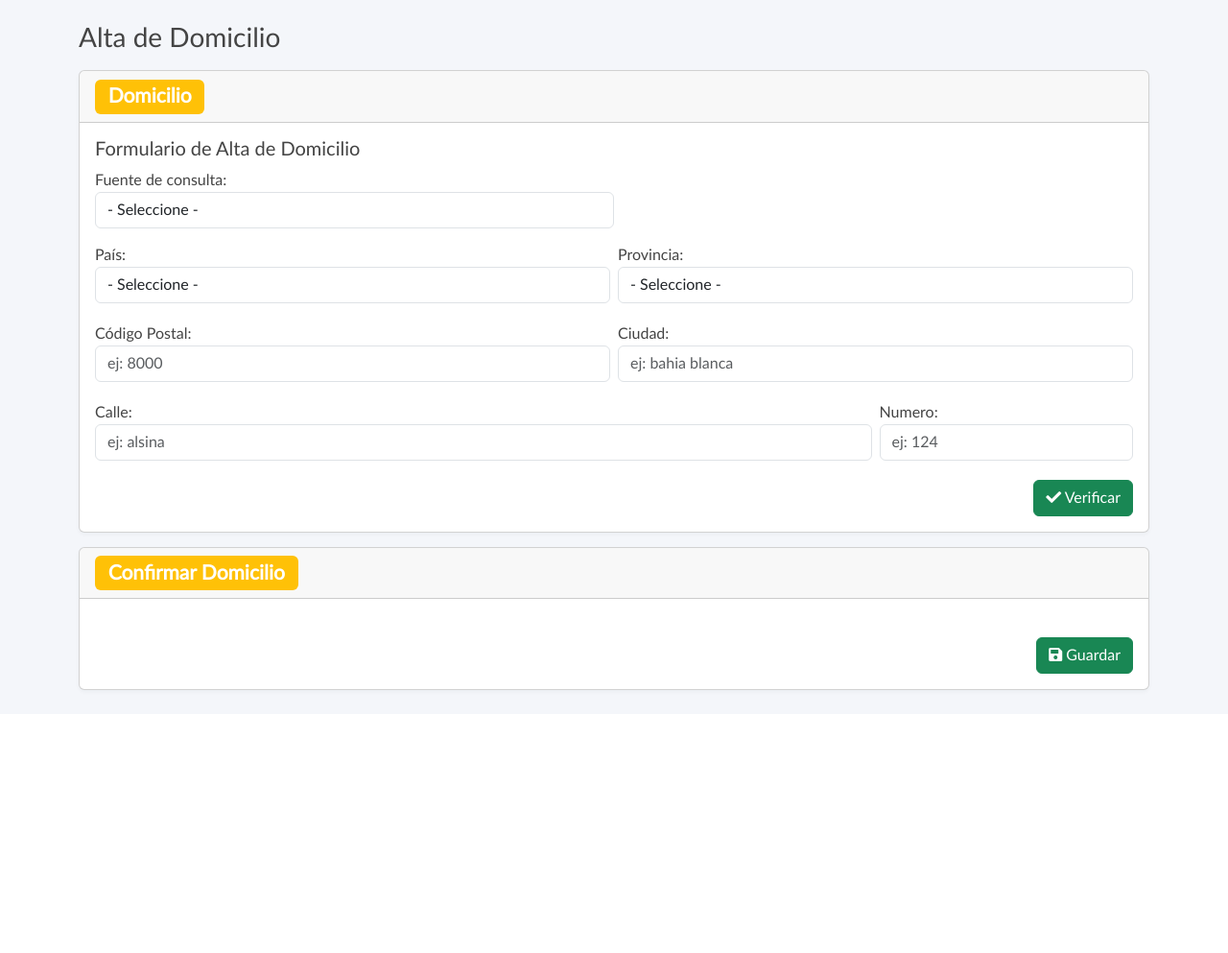
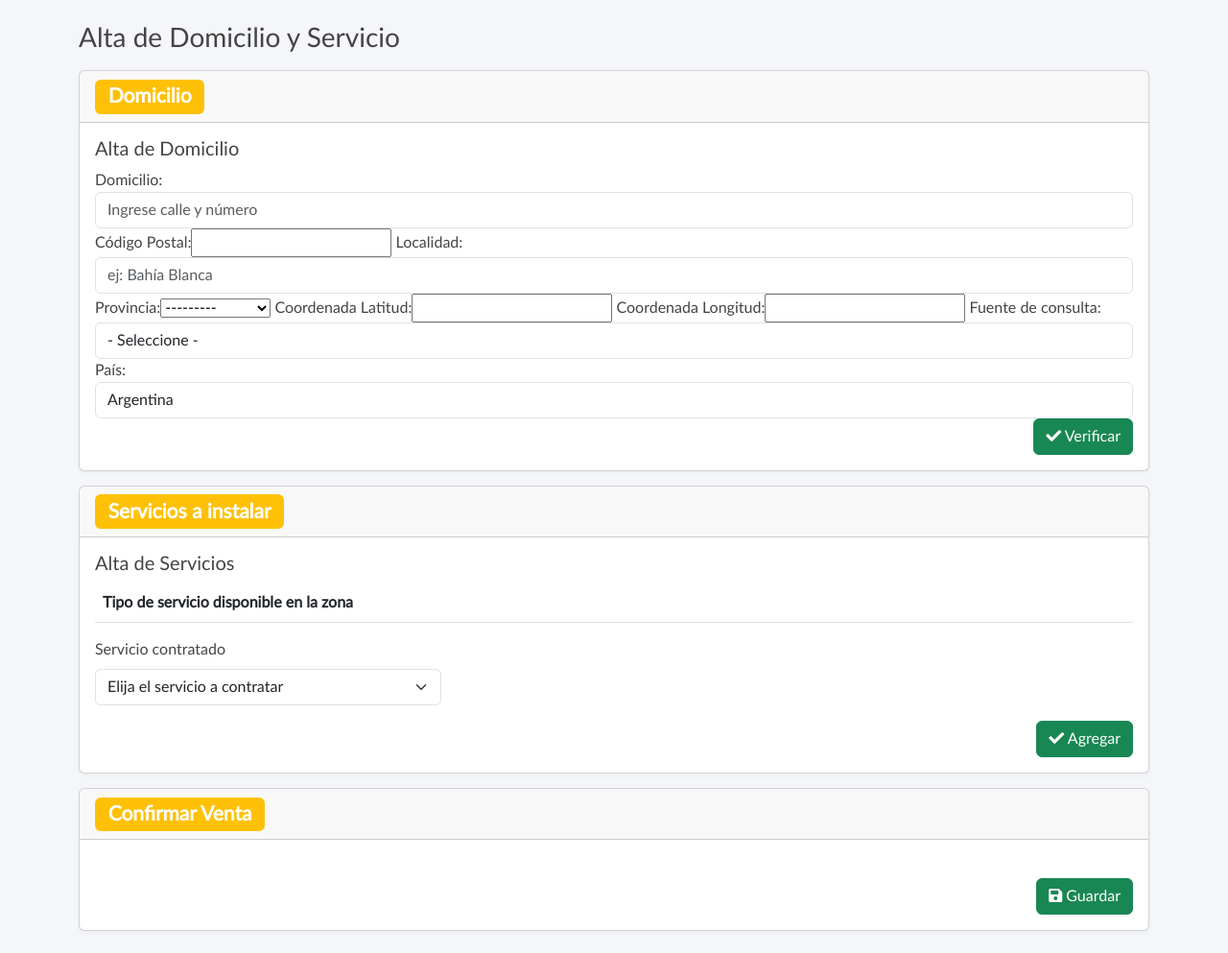
Before and after one commit to JereFassi/proyecto-django, a Django app: page /domicilio/ in a window 1280 px wide. Shown: the part 56-1049 px from the top of the page at 96% size. Before the commit the page ends 779 px from the top, so only its background shows below. Run offline with Django 3.2, Linux system fonts and the light colour scheme; lists and menus that the app fills with data are empty; some libraries are stand-ins or nearby versions.

Commit message:
modulo ventas y admin OTrabajo

```diff
--- a/PIG/integrador/forms.py
+++ b/PIG/integrador/forms.py
@@ -1,21 +1,8 @@
 from django import forms
 # from django.core.validators import validate_email
 from integrador.form_validators import *
-from .models import Empleado, Cliente
+from .models import Cliente, Domicilio
 
-class EmpleadoForm(forms.ModelForm):
-
-    class Meta:
-        model = Empleado
-        fields = '__all__'
-        widgets = {
-            'comision' : forms.TextInput(attrs={'class':'form-control','placeholder':'Ingrese dígito del porcentaje'})
-        }
-        error_messages = {
-            'comision' :{
-                'required':'Valores Válidos del 1 al 5'
-            }
-        }
 
 class ClienteForm(forms.ModelForm):
 
@@ -29,35 +16,20 @@ class ClienteForm(forms.ModelForm):
 
         }
 
-class ClientesForm(forms.Form):
-
-    nombre_y_apellido = forms.CharField(
-        label = 'Nombre y Apellido',
-        max_length = 256,
-        validators=(only_letters,),
-        widget = forms.TextInput(attrs={"class": "form-control", 'placeholder':'Homero Simpson', "onkeyup": "formValidate()"})
-    )
-
-    dni = forms.IntegerField(
-        label = 'Documento de Identidad',
-        widget = forms.NumberInput(attrs={"class": "form-control", 'placeholder':'12345678', "onkeyup": "formValidate()"})
-    )
-
-    email = forms.EmailField(
-        label = 'Email',
-        max_length = 128,
-        validators = (validate_email,),
-        error_messages = {'required': 'Por favor complete el campo'},
-        widget = forms.TextInput(attrs={'class':'form-control','type':'email', 'placeholder':'pig@cac.com.ar', "onkeyup": "formValidate()"})
-    )
-
-    telefono = forms.IntegerField(
-        label = 'Telefono',
-        widget = forms.NumberInput(attrs={"class": "form-control", 'placeholder':'+54 9 291 425262', "onkeyup": "formValidate()"})
-    )
-
-class DomicilioForm(forms.Form):
-
+class DomicilioForm(forms.ModelForm):
+    class Meta:
+        model=Domicilio
+        fields='__all__'
+        exclude=('cliente_id','servicio_id',)
+        widgets = {
+            'direccion' : forms.TextInput(attrs={'class':'form-control','placeholder':'Ingrese calle y número'}),
+            'localidad' :forms.TextInput(attrs={"class": "form-control", 'placeholder':'ej: Bahía Blanca'})
+        }
+        error_messages = {
+            'codigo_postal' :{
+                'required':'Formato numérico XXXX'
+            }
+        }
     FUENTES = (
         ('',' - Seleccione - '),
         ('https://geocode.maps.co/search?','Geocode'),
@@ -65,18 +37,10 @@ class DomicilioForm(forms.Form):
     )
 
     PAISES = (
-        ('',' - Seleccione - '),
         ('AR','Argentina'),
         ('BR','Brasil'),
-        ('PR','Patricio Rey'),
     )
 
-    PROVINCIAS = (
-        ('',' - Seleccione - '),
-        ('Buenos Aires','Buenos Aires'),
-        ('Cordoba','Córdoba'),
-        ('La Pampa','La Pampa'),
-    )
 
     fuente = forms.ChoiceField(
         label = 'Fuente de consulta',
@@ -91,34 +55,3 @@ class DomicilioForm(forms.Form):
         initial = 1,
         widget = forms.Select(attrs={"class": "form-control", 'placeholder':'',})
     )
-
-    provincia = forms.ChoiceField(
-        label = 'Provincia',
-        choices = PROVINCIAS,
-        initial = 1,
-        widget = forms.Select(attrs={"class": "form-control", 'placeholder':'',})
-    )
-
-    codigo_postal = forms.IntegerField(
-        label = 'Código Postal',
-        widget = forms.NumberInput(attrs={"class": "form-control", 'placeholder':'ej: 8000', "onkeyup": "formValidate()"})
-    )
-
-    ciudad = forms.CharField(
-        label = 'Ciudad',
-        max_length = 256,
-        validators=(),
-        widget = forms.TextInput(attrs={"class": "form-control", 'placeholder':'ej: bahia blanca', "onkeyup": "formValidate()"})
-    )
-
-    calle = forms.CharField(
-        label = 'Calle',
-        max_length = 256,
-        validators=(),
-        widget = forms.TextInput(attrs={"class": "form-control", 'placeholder':'ej: alsina', "onkeyup": "formValidate()"})
-    )
-
-    numero = forms.IntegerField(
-        label = 'Numero',
-        widget = forms.NumberInput(attrs={"class": "form-control", 'placeholder':'ej: 124', "onkeyup": "formValidate()"})
-    )
--- a/PIG/integrador/urls.py
+++ b/PIG/integrador/urls.py
@@ -3,23 +3,14 @@ from django.urls import path, re_path, include
 from . import views
 
 urlpatterns = [
-    path('inicio_empleado', views.index, name='inicio_empleado'),
+    path('inicio_empleado/', views.index, name='inicio_empleado'),
     path('cliente/', views.cliente_index,name='cliente_index'),
     path('cliente/nuevo/', views.cliente_nuevo,name='cliente_nuevo'),
     path('cliente/editar/<int:id>', views.cliente_editar,name='cliente_editar'),
     path('cliente/eliminar/<int:id>', views.cliente_eliminar,name='cliente_eliminar'),
-    path('empleado/', views.empleado_index,name='empleado_index'),
-    path('empleado/nuevo/', views.empleado_nuevo,name='empleado_nuevo'),
-    path('empleado/editar/<int:id>', views.empleado_editar,name='empleado_editar'),
-    path('empleado/eliminar/<int:id>', views.empleado_eliminar,name='empleado_eliminar'),
 
-
-
-
-    path('clientes/', views.clientes, name='clientes'),
     path('domicilio/', views.domicilio, name='domicilio'),
     path('geo/', views.geo_localizacion, name='geo-localizacion'),
-    # path('contacto/', views.contacto, name='contacto'),
     path('dashboard/', views.dashboard, name='dashboard'),
     path('forms/', views.forms, name='forms'),
     path('tables/', views.tables, name='tables'),
@@ -41,4 +32,6 @@ urlpatterns = [
     path('roles/', views.roles, name='roles'),
     path('permissions/', views.permissions, name='permissions'),
     path('settings/', views.settings, name='settings'),
+
+    path('servicioview/', views.ServicioListView.as_view(),name='servicio'),
 ]
--- a/PIG/integrador/views.py
+++ b/PIG/integrador/views.py
@@ -11,57 +11,14 @@ from django.contrib import messages
 from integrador.forms import *
 from integrador.communications import *
 from integrador.maps import *
-from .forms import ClienteForm, EmpleadoForm
-from .models import Cliente, Empleado
+from .forms import ClienteForm
+from .models import Cliente, Servicio
 from django.views.generic import ListView
 from django.views.generic.edit import CreateView, UpdateView, DeleteView
 from django.urls import reverse_lazy
 from django.http import HttpResponseRedirect
 from django.shortcuts import render, get_object_or_404
 from django.db.models import Q
-
-
-
-"""
-    CRUD Empleado
-"""
-def empleado_index(request):
-    #queryset
-    empleado = Empleado.objects.filter(baja=False)
-    return render(request,'integrador/empleado/index.html',{'empleado':empleado})
-
-def empleado_nuevo(request):
-    if(request.method=='POST'):
-        formulario = EmpleadoForm(request.POST)
-        if formulario.is_valid():
-            formulario.save()
-            return redirect('empleado_index')
-    else:
-        formulario = EmpleadoForm()
-    return render(request,'integrador/empleado/nuevo.html',{'form':formulario})
-
-def empleado_editar(request,id):
-    try:
-        empleado = Empleado.objects.get(pk = id)
-    except Empleado.DoesNotExist:
-        return render(request,'error-404.html')
-
-    if(request.method=='POST'):
-        formulario = EmpleadoForm(request.POST,instance = empleado)
-        if formulario.is_valid():
-            formulario.save()
-            return redirect('empleado_index')
-    else:
-        formulario = EmpleadoForm(instance = empleado)
-    return render(request,'integrador/empleado/editar.html',{'form':formulario})
-
-def empleado_eliminar(request,id):
-    try:
-        empleado = Empleado.objects.get(pk = id)
-    except Empleado.DoesNotExist:
-        return render(request,'error-404.html')
-    empleado.soft_delete()
-    return redirect('empleado_index')
 
 """
     CRUD Cliente
@@ -76,7 +33,7 @@ def cliente_nuevo(request):
         formulario = ClienteForm(request.POST)
         if formulario.is_valid():
             formulario.save()
-            return redirect('cliente_index')
+            return redirect('domicilio')
     else:
         formulario = ClienteForm()
     return render(request,'integrador/cliente/nuevo.html',{'form':formulario})
@@ -91,7 +48,7 @@ def cliente_editar(request,id):
         formulario = ClienteForm(request.POST,instance = cliente)
         if formulario.is_valid():
             formulario.save()
-            return redirect('cliente_index')
+            return redirect('domicilio')
     else:
         formulario = ClienteForm(instance = cliente)
     return render(request,'integrador/cliente/editar.html',{'form':formulario})
@@ -122,27 +79,6 @@ def index(request):
 
     return render(request,'integrador/index.html', context)
 
-def clientes(request):
-
-    context = {}
-    mensaje = None
-
-    if(request.method=='POST'):
-        cliente_form = ClientesForm(request.POST)
-        if(cliente_form.is_valid()):
-            messages.success(request,'Hemos recibido tus datos correctamente')
-            # acción para tomar los datos del formulario
-        else:
-            messages.warning(request,'Por favor revisa los errores en el formulario')
-    else:
-        cliente_form = ClientesForm()
-
-    context.update({
-        'cliente_form': cliente_form,
-        'mensaje': mensaje
-    })
-
-    return render(request,'integrador/form-cliente.html', context)
 
 def domicilio(request):
 
@@ -154,24 +90,25 @@ def domicilio(request):
     if(request.method=='POST'):
         domicilio_form = DomicilioForm(request.POST)
         if(domicilio_form.is_valid()):
-            messages.success(request,'Hemos recibido tus datos correctamente')
+            messages.success(request,'Domicilio válido para realizar instalación')
+            domicilio_form.save()
             # acción para tomar los datos del formulario
             domicilio_datos = {
-                # "street": f"{domicilio_form.cleaned_data['numero']} {domicilio_form.cleaned_data['calle']}",
-                "street": f"{domicilio_form.cleaned_data['calle']} {domicilio_form.cleaned_data['numero']}",
-                "city": domicilio_form.cleaned_data['ciudad'],
+                "street": f"{domicilio_form.cleaned_data['direccion']}",
+                "city": domicilio_form.cleaned_data['localidad'],
                 "state": domicilio_form.cleaned_data['provincia'],
-                "country": domicilio_form.cleaned_data['pais'],
+                "country": 'Argentina',
                 "postalcode": domicilio_form.cleaned_data['codigo_postal'],
             }
-            fuente = domicilio_form.cleaned_data['fuente']
+            fuente = 'Geocode'
             data = consulta_geodecode(fuente, domicilio_datos)
             if data != None:
                 mapa_html = generar_mapa_html(data)
             else:
                 f"<h4> No se pudo generar el mapa </h4>"
         else:
-            messages.warning(request,'Por favor revisa los errores en el formulario')
+            messages.warning(request,'Por favor revisa los datos ingresados')
+        return redirect('servicio')
     else:
         domicilio_form = DomicilioForm()
 
@@ -189,6 +126,21 @@ def geo_localizacion(request):
     context = {}
 
     return render(request,'integrador/form-geo-localizacion.html', context)
+
+
+
+class ServicioListView(ListView):
+    model = Servicio
+    context_object_name = 'servicio'
+    template_name= 'integrador/form-domicilio.html'
+    queryset= Servicio.objects.all()
+    ordering = ['descripcion']
+    paginate_by = 6
+
+    def servicio(request):
+        context = {}
+        return render(request,'integrador/form-domicilio.html', context)
+
 
 def dashboard(request):
 
--- a/PIG/templates/integrador/base_integrador.html
+++ b/PIG/templates/integrador/base_integrador.html
@@ -33,27 +33,9 @@
                     <a href="{% url 'inicio_empleado' %}"><i class="fas fa-home"></i> Nuestros Servicios</a>
                 </li>
                 <li>
-                    <a href="{% url 'clientes' %}"><i class="fas fa-file-alt"></i> Clientes </a>
+                    <a href="{%url 'cliente_index' %}"><i class="fas fa-table"></i> Módulo Ventas </a>
                 </li>
-
-                <li>
-                    <a href="#uielementsmenu" data-bs-toggle="collapse" aria-expanded="false" class="dropdown-toggle no-caret-down"><i class="fas fa-map-marked-alt"></i> Mapas </a>
-                    <ul class="collapse list-unstyled" id="uielementsmenu">
-                        <li>
-                            <a href="{% url 'domicilio' %}"><i class="fas fa-file-alt"></i> Alta Domicilios </a>
-                        </li>
-                        <li>
-                            <a href="{% url 'geo-localizacion' %}"><i class="fas fa-street-view"></i> Geo Localizar </a>
-                        </li>
-                    </ul>
-                </li>
-                <li>
-                    <a href="{% url 'empleado_index' %}"><i class="fas fa-file-alt"></i> Vendedores y Supervisores</a>
-                </li>
-                <li>
-                    <a href="{%url 'cliente_index' %}"><i class="fas fa-table"></i> Clientes y Servicios</a>
-                </li>
-                <li>
+                <!--<li>
                     <a href="{% url 'dashboard' %}"><i class="fas fa-home"></i> ..</a>
                 </li>
                 <li>
@@ -119,8 +101,10 @@
                 <li>
                     <a href="{% url 'settings' %}"><i class="fas fa-cog"></i>..</a>
                 </li>
+                 -->
             </ul>
         </nav>
+
         <div id="body" class="active">
             <!-- navbar navigation component -->
             <nav class="navbar navbar-expand-lg navbar-white bg-white">
--- a/PIG/templates/integrador/form-domicilio.html
+++ b/PIG/templates/integrador/form-domicilio.html
@@ -2,14 +2,14 @@
 
 {% load static %}
 
-{% block title %} Domicilios {% endblock %}
+{% block title %} Domicilio y Servicio {% endblock %}
 
 {% block content %}
 
 <div class="content">
     <div class="container">
         <div class="page-title">
-            <h3>Alta de Domicilio</h3>
+            <h3>Alta de Domicilio y Servicio</h3>
         </div>
 
         {% if messages %}
@@ -25,71 +25,13 @@
                 <div class="card">
                     <h3 class="card-header"><span class="badge bg-warning">Domicilio</span></h3>
                     <div class="card-body">
-                        <h5 class="card-title">Formulario de Alta de Domicilio</h5>
+                        <h5 class="card-title">Alta de Domicilio</h5>
                         <form novalidate class="needs-validation" accept-charset="utf-8" id="domicilio_form" name="domicilio_form" action="{% url 'domicilio' %}" method="POST">
                             {% csrf_token %}
-
-                            <div class="mb-3 col-md-6">
-                                {{ domicilio_form.fuente.label_tag }}
-                                {{ domicilio_form.fuente }}
-                                <div class="form-error">
-                                    {{ domicilio_form.fuente.errors }}
-                                </div>
-                            </div>
-
-                            <div class="row g-2">
-                                <div class="mb-3 col-md-6">
-                                    {{ domicilio_form.pais.label_tag }}
-                                    {{ domicilio_form.pais }}
-                                    <div class="form-error">
-                                        {{ domicilio_form.pais.errors }}
-                                    </div>
-                                </div>
-                                <div class="mb-3 col-md-6">
-                                    {{ domicilio_form.provincia.label_tag }}
-                                    {{ domicilio_form.provincia }}
-                                    <div class="form-error">
-                                        {{ domicilio_form.provincia.errors }}
-                                    </div>
-                                </div>
-                            </div>
-
-                            <div class="row g-2">
-                                <div class="mb-3 col-md-6">
-                                    {{ domicilio_form.codigo_postal.label_tag }}
-                                    {{ domicilio_form.codigo_postal }}
-                                    <div class="form-error">
-                                        {{ domicilio_form.codigo_postal.errors }}
-                                    </div>
-                                </div>
-                                <div class="mb-3 col-md-6">
-                                    {{ domicilio_form.ciudad.label_tag }}
-                                    {{ domicilio_form.ciudad }}
-                                    <div class="form-error">
-                                        {{ domicilio_form.ciudad.errors }}
-                                    </div>
-                                </div>
-                            </div>
-
-                            <div class="row g-2">
-                                <div class="mb-3 col-md-9">
-                                    {{ domicilio_form.calle.label_tag }}
-                                    {{ domicilio_form.calle }}
-                                    <div class="form-error">
-                                        {{ domicilio_form.calle.errors }}
-                                    </div>
-                                </div>
-                                <div class="mb-3 col-md-3">
-                                    {{ domicilio_form.numero.label_tag }}
-                                    {{ domicilio_form.numero }}
-                                    <div class="form-error">
-                                        {{ domicilio_form.numero.errors }}
-                                    </div>
-                                </div>
-                            </div>
+                            {{domicilio_form}}
 
                             <div class="text-end">
-                                <button type="submit" class="btn btn-success"><i class="fas fa-check"></i> Verificar</button>
+                                <button type="submit" action="{% url 'servicio' %}" class="btn btn-success"><i class="fas fa-check"></i> Verificar</button>
                             </div>
                         </form>
                         {% comment %} <div class="mb-3 col-md-12">
@@ -101,13 +43,50 @@
                 </div>
             </div>
         </div>
-
         <div class="row">
             <div class="col-lg-12">
                 <div class="card">
-                    <h3 class="card-header"><span class="badge bg-warning">Confirmar Domicilio</span></h3>
+                    <h3 class="card-header"><span class="badge bg-warning">Servicios a instalar</span></h3>
                     <div class="card-body">
-                        {% comment %} <h5 class="card-title">Formulario de Alta de Domicilio</h5> {% endcomment %}
+                        <h5 class="card-title">Alta de Servicios</h5>
+                        <table class="table">
+                        <thead>
+                            <tr>
+                                <th>Tipo de servicio disponible en la zona</th>
+                            </tr>
+                        </thead>
+                        <tbody>
+                            {% for servicio in servicio %}
+                            <tr>
+                                <td>{{servicio.descripcion}}</td>
+                            </tr>
+                            {% endfor %}
+                        </tbody>
+                        </table>
+
+                        <div class="mb-3 col-md-4">
+                            <label for="servicio" class="form-label">Servicio contratado</label>
+                            <select name="servicio" class="form-select" required>
+                                <option value="" selected>Elija el servicio a contratar</option>
+                                {% for servicio in servicio %}
+                                <option value="">{{servicio.descripcion}}</option>
+                                {%endfor%}
+                            </select>
+                        </div>
+
+                        <div class="text-end">
+                            <button type="submit" class="btn btn-success"><i class="fas fa-check"></i> Agregar</button>
+                        </div>
+                    </div>
+                </div>
+            </div>
+        </div>
+        <div class="row">
+            <div class="col-lg-12">
+                <div class="card">
+                    <h3 class="card-header"><span class="badge bg-warning">Confirmar Venta</span></h3>
+                    <div class="card-body">
+                        {% comment %} <h5 class="card-title">Formulario de Alta de Domicilio y Servicio</h5> {% endcomment %}
                         <form novalidate id="geo_domicilio_form" name="geo_domicilio_form" action="{% url 'domicilio' %}" method="POST">
                             {% csrf_token %}
                             {% if mapa %}
@@ -122,7 +101,6 @@
                 </div>
             </div>
         </div>
-
     </div>
 </div>
 
```
Also changed, not shown: PIG/integrador/admin.py (+10 -3 lines), PIG/integrador/models.py (+10 -3 lines).
